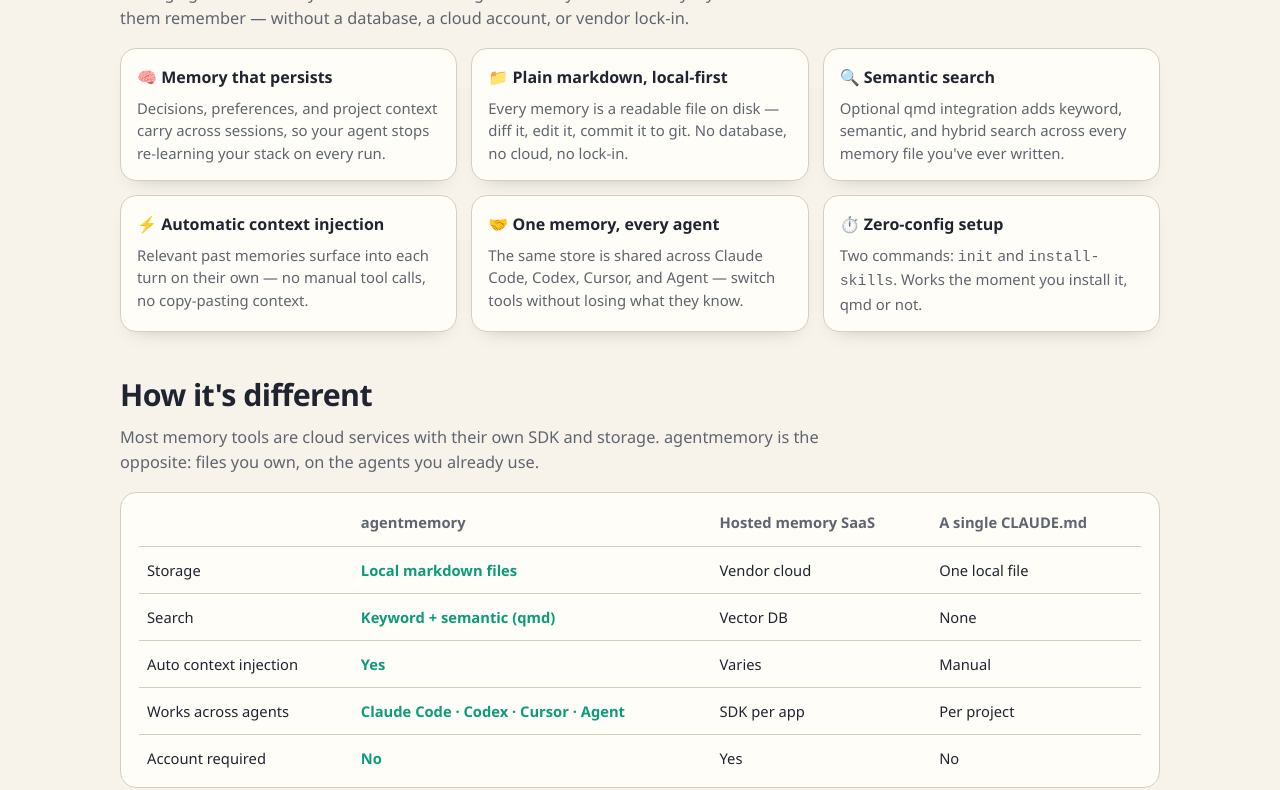
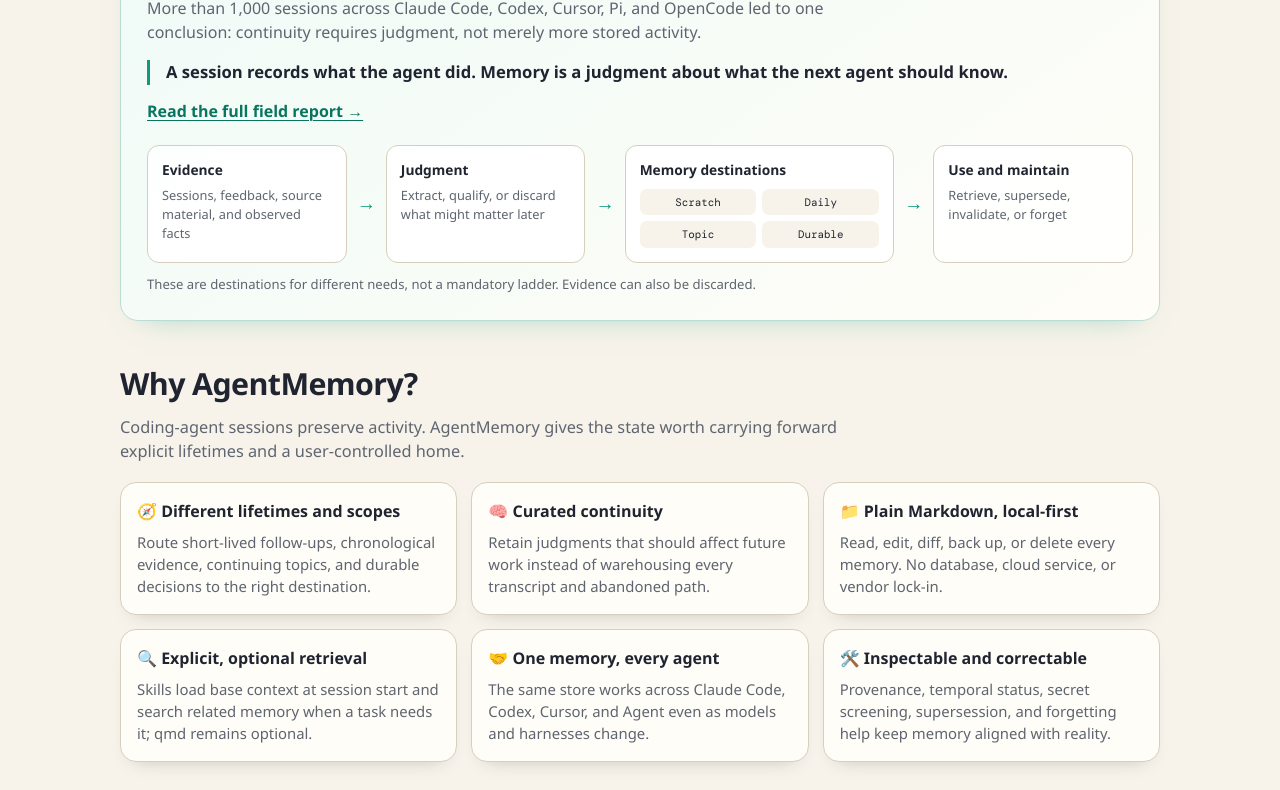
Before and after one commit to jayzeng/agentmemory, a website: page docs/index.html in a window 1280 px wide. Shown: the part 717-1507 px from the top of the page. Drawn offline with nearby package versions, Linux system fonts and the light colour scheme; a web font is replaced by a local one.

Commit message:
docs: align product surfaces with field report

```diff
--- a/docs/index.html
+++ b/docs/index.html
@@ -3,23 +3,23 @@
 <head>
 	<meta charset="utf-8" />
 	<meta name="viewport" content="width=device-width, initial-scale=1" />
-	<title>agentmemory — Persistent Memory for Coding Agents (Claude Code, Codex, Cursor)</title>
+	<title>AgentMemory — User-Owned Memory That Survives Coding Agents</title>
 	<meta
 		name="description"
-		content="agentmemory gives coding agents a durable, local-first memory: long-term facts, daily logs, topic notes, and a scratchpad checklist stored as plain markdown, with optional qmd semantic search. Works with Claude Code, OpenAI Codex, Cursor, and Agent CLI."
+		content="AgentMemory is a local, user-owned state layer for coding agents. Keep scratch work, daily evidence, topic notes, and durable decisions as plain Markdown, with optional qmd retrieval."
 	/>
-	<meta name="keywords" content="agent memory, coding agent memory, AI memory, Claude Code memory, Codex memory, Cursor memory, persistent memory, markdown memory, semantic search, qmd" />
+	<meta name="keywords" content="agent memory, coding agent memory, AI memory, Claude Code memory, Codex memory, Cursor memory, persistent memory, state management, markdown memory, semantic search, qmd" />
 	<link rel="canonical" href="https://jayzeng.github.io/agentmemory/" />
 	<meta name="theme-color" content="#0d9b7a" />
 
 	<!-- Open Graph -->
 	<meta property="og:type" content="website" />
-	<meta property="og:site_name" content="agentmemory" />
+	<meta property="og:site_name" content="AgentMemory" />
 	<meta property="og:url" content="https://jayzeng.github.io/agentmemory/" />
-	<meta property="og:title" content="agentmemory — Persistent Memory for Coding Agents" />
+	<meta property="og:title" content="AgentMemory — Memory That Survives the Agent" />
 	<meta
 		property="og:description"
-		content="Durable, local-first memory for Claude Code, Codex, Cursor, and Agent CLI. Plain markdown you can read, edit, and commit — with optional qmd semantic search."
+		content="A local, user-owned state layer for Claude Code, Codex, Cursor, and Agent CLI. Plain Markdown with explicit lifetimes and optional retrieval."
 	/>
 	<meta property="og:image" content="https://raw.githubusercontent.com/jayzeng/agentmemory/main/.github/assets/social-preview.png" />
 	<meta property="og:image:width" content="1280" />
@@ -27,10 +27,10 @@
 
 	<!-- Twitter -->
 	<meta name="twitter:card" content="summary_large_image" />
-	<meta name="twitter:title" content="agentmemory — Persistent Memory for Coding Agents" />
+	<meta name="twitter:title" content="AgentMemory — Memory That Survives the Agent" />
 	<meta
 		name="twitter:description"
-		content="Durable, local-first memory for Claude Code, Codex, Cursor, and Agent CLI. Plain markdown you can read, edit, and commit — with optional qmd semantic search."
+		content="A local, user-owned state layer for coding agents, built from lessons across 1,000+ sessions."
 	/>
 	<meta name="twitter:image" content="https://raw.githubusercontent.com/jayzeng/agentmemory/main/.github/assets/social-preview.png" />
 
@@ -39,15 +39,25 @@
 	{
 		"@context": "https://schema.org",
 		"@type": "SoftwareApplication",
-		"name": "agentmemory",
-		"alternateName": ["agent-memory", "myagentmemory"],
+		"name": "AgentMemory",
+		"alternateName": ["agentmemory", "agent-memory", "myagentmemory"],
 		"applicationCategory": "DeveloperApplication",
 		"operatingSystem": "macOS, Linux, Windows",
-		"description": "Persistent, local-first memory for coding agents (Claude Code, OpenAI Codex, Cursor, Agent CLI). Long-term facts, daily logs, topic notes, and a scratchpad stored as plain markdown, with optional qmd semantic search.",
+		"description": "A local, user-owned state layer for coding agents. Scratch work, daily evidence, topic notes, and durable decisions remain plain Markdown, with optional qmd retrieval.",
 		"url": "https://jayzeng.github.io/agentmemory/",
 		"downloadUrl": "https://www.npmjs.com/package/myagentmemory",
 		"codeRepository": "https://github.com/jayzeng/agentmemory",
 		"license": "https://opensource.org/licenses/MIT",
+		"subjectOf": {
+			"@type": "Article",
+			"headline": "What 1000+ coding agent sessions taught me about LLM memory.",
+			"url": "https://www.jayzeng.com/writing/agentmemory-field-report/",
+			"author": {
+				"@type": "Person",
+				"name": "Jay Zeng",
+				"url": "https://www.jayzeng.com/"
+			}
+		},
 		"offers": { "@type": "Offer", "price": "0", "priceCurrency": "USD" }
 	}
 	</script>
@@ -209,6 +219,7 @@
 		}
 
 		.card {
+			min-width: 0;
 			background: var(--surface);
 			border: 1px solid var(--stroke);
 			border-radius: 16px;
@@ -239,6 +250,7 @@
 		}
 
 		.command code {
+			min-width: 0;
 			color: #daf9f0;
 			font-family: "DM Mono", "SFMono-Regular", "Menlo", monospace;
 			font-size: 0.82rem;
@@ -344,6 +356,98 @@
 			font-size: 1.02rem;
 		}
 
+		.field-report {
+			margin-top: 22px;
+			padding: 26px;
+			background: linear-gradient(145deg, #effbf7, #fffdf7);
+			border: 1px solid #b9ddd3;
+			border-radius: 18px;
+			box-shadow: 0 14px 30px -24px rgba(13, 155, 122, 0.55);
+		}
+
+		.field-report h2 {
+			margin: 0;
+			font-size: clamp(1.35rem, 2.6vw, 1.9rem);
+			letter-spacing: -0.02em;
+		}
+
+		.field-report > p:not(.kicker):not(.lifecycle-note) {
+			max-width: 760px;
+			margin: 10px 0 0;
+			color: var(--muted);
+		}
+
+		.field-report blockquote {
+			margin: 16px 0 0;
+			padding-left: 16px;
+			border-left: 3px solid var(--accent);
+			font-size: 1.04rem;
+			font-weight: 600;
+		}
+
+		.field-report-link {
+			display: inline-block;
+			margin-top: 14px;
+			color: #08765f;
+			font-weight: 700;
+		}
+
+		.lifecycle-flow {
+			margin-top: 22px;
+			display: grid;
+			grid-template-columns: minmax(0, 1fr) auto minmax(0, 1fr) auto minmax(0, 1.35fr) auto minmax(0, 1fr);
+			gap: 10px;
+			align-items: stretch;
+		}
+
+		.lifecycle-node {
+			min-width: 0;
+			padding: 14px;
+			background: rgba(255, 255, 255, 0.88);
+			border: 1px solid var(--stroke);
+			border-radius: 12px;
+		}
+
+		.lifecycle-node strong {
+			display: block;
+			font-size: 0.86rem;
+		}
+
+		.lifecycle-node p {
+			margin: 5px 0 0;
+			color: var(--muted);
+			font-size: 0.8rem;
+		}
+
+		.lifecycle-destinations {
+			margin-top: 8px;
+			display: grid;
+			grid-template-columns: repeat(2, minmax(0, 1fr));
+			gap: 6px;
+		}
+
+		.lifecycle-destinations span {
+			padding: 5px 7px;
+			background: #f7f3ea;
+			border-radius: 7px;
+			font-family: "DM Mono", "SFMono-Regular", "Menlo", monospace;
+			font-size: 0.68rem;
+			text-align: center;
+		}
+
+		.lifecycle-arrow {
+			align-self: center;
+			color: var(--accent);
+			font-size: 1.2rem;
+			font-weight: 800;
+		}
+
+		.lifecycle-note {
+			margin: 12px 0 0;
+			color: var(--muted);
+			font-size: 0.82rem;
+		}
+
 		.why-grid {
 			margin-top: 18px;
 			display: grid;
@@ -389,10 +493,12 @@
 			border: 1px solid var(--stroke);
 			border-radius: 16px;
 			padding: 6px 18px;
+			overflow-x: auto;
 		}
 
 		.compare table {
 			width: 100%;
+			min-width: 680px;
 			border-collapse: collapse;
 			font-size: 0.92rem;
 		}
@@ -416,6 +522,15 @@
 		.compare .yes { color: var(--accent); font-weight: 700; }
 
 		@media (max-width: 860px) {
+			.lifecycle-flow {
+				grid-template-columns: 1fr;
+			}
+
+			.lifecycle-arrow {
+				justify-self: center;
+				transform: rotate(90deg);
+			}
+
 			.why-grid {
 				grid-template-columns: 1fr;
 			}
@@ -457,23 +572,23 @@
 			</div>
 			<nav class="nav">
 				<a href="https://github.com/jayzeng/agentmemory">GitHub</a>
+				<a href="https://www.jayzeng.com/writing/agentmemory-field-report/">Field report</a>
 				<a href="https://github.com/jayzeng/agentmemory#installation">Install</a>
 				<a href="https://github.com/jayzeng/agentmemory#cli-commands">Commands</a>
 			</nav>
 		</header>
 
 		<section class="hero reveal">
-			<p class="kicker">Persistent memory for coding agents · CLI + skills</p>
-			<h1>Stop losing context between sessions.</h1>
+			<p class="kicker">Built from lessons across 1,000+ coding-agent sessions</p>
+			<h1>Memory that survives the agent.</h1>
 			<p>
-				agentmemory gives your coding agent a durable, local-first memory — long-term facts, daily logs, topic
-				notes, and a scratchpad checklist, all stored as plain markdown you can read, edit, and commit. Optional
-				<a href="https://github.com/tobi/qmd">qmd</a> semantic search surfaces the right memory into every turn,
-				automatically.
+				AgentMemory is a local, user-owned state layer for coding agents. Keep scratch work, daily evidence,
+				topic notes, and durable decisions as plain Markdown, then retrieve what matters with optional
+				<a href="https://github.com/tobi/qmd">qmd</a> search.
 			</p>
 			<div class="cta-row">
 				<a class="btn btn-primary" href="https://github.com/jayzeng/agentmemory#installation">Get Started</a>
-				<a class="btn btn-secondary" href="https://github.com/jayzeng/agentmemory">View on GitHub</a>
+				<a class="btn btn-secondary" href="https://www.jayzeng.com/writing/agentmemory-field-report/">Read the field report</a>
 			</div>
 			<div class="hero-badges">
 				<a href="https://www.npmjs.com/package/myagentmemory"><img src="https://img.shields.io/npm/v/myagentmemory?color=0d9b7a&logo=npm&label=npm" alt="npm version" /></a>
@@ -489,86 +604,131 @@
 			</div>
 		</section>
 
+		<section class="field-report reveal" aria-labelledby="field-report-title">
+			<p class="kicker">The systems argument behind AgentMemory</p>
+			<h2 id="field-report-title">A transcript is not memory.</h2>
+			<p>
+				More than 1,000 sessions across Claude Code, Codex, Cursor, Pi, and OpenCode led to one conclusion:
+				continuity requires judgment, not merely more stored activity.
+			</p>
+			<blockquote>A session records what the agent did. Memory is a judgment about what the next agent should know.</blockquote>
+			<a class="field-report-link" href="https://www.jayzeng.com/writing/agentmemory-field-report/">Read the full field report →</a>
+
+			<div class="lifecycle-flow" aria-label="Agent memory state lifecycle">
+				<div class="lifecycle-node">
+					<strong>Evidence</strong>
+					<p>Sessions, feedback, source material, and observed facts</p>
+				</div>
+				<span class="lifecycle-arrow" aria-hidden="true">→</span>
+				<div class="lifecycle-node">
+					<strong>Judgment</strong>
+					<p>Extract, qualify, or discard what might matter later</p>
+				</div>
+				<span class="lifecycle-arrow" aria-hidden="true">→</span>
+				<div class="lifecycle-node">
+					<strong>Memory destinations</strong>
+					<div class="lifecycle-destinations">
+						<span>Scratch</span>
+						<span>Daily</span>
+						<span>Topic</span>
+						<span>Durable</span>
+					</div>
+				</div>
+				<span class="lifecycle-arrow" aria-hidden="true">→</span>
+				<div class="lifecycle-node">
+					<strong>Use and maintain</strong>
+					<p>Retrieve, supersede, invalidate, or forget</p>
+				</div>
+			</div>
+			<p class="lifecycle-note">These are destinations for different needs, not a mandatory ladder. Evidence can also be discarded.</p>
+		</section>
+
 		<section class="section reveal" aria-labelledby="why-title">
 			<div class="section-head">
-				<h2 id="why-title">Why agentmemory?</h2>
+				<h2 id="why-title">Why AgentMemory?</h2>
 				<p>
-					Coding agents start every session from zero. agentmemory is the memory layer that makes them
-					remember — without a database, a cloud account, or vendor lock-in.
+					Coding-agent sessions preserve activity. AgentMemory gives the state worth carrying forward explicit
+					lifetimes and a user-controlled home.
 				</p>
 			</div>
 			<div class="why-grid">
 				<article class="card">
-					<h3>🧠 Memory that persists</h3>
-					<p>Decisions, preferences, and project context carry across sessions, so your agent stops re-learning your stack on every run.</p>
+					<h3>🧭 Different lifetimes and scopes</h3>
+					<p>Route short-lived follow-ups, chronological evidence, continuing topics, and durable decisions to the right destination.</p>
 				</article>
 				<article class="card">
-					<h3>📁 Plain markdown, local-first</h3>
-					<p>Every memory is a readable file on disk — diff it, edit it, commit it to git. No database, no cloud, no lock-in.</p>
+					<h3>🧠 Curated continuity</h3>
+					<p>Retain judgments that should affect future work instead of warehousing every transcript and abandoned path.</p>
 				</article>
 				<article class="card">
-					<h3>🔍 Semantic search</h3>
-					<p>Optional qmd integration adds keyword, semantic, and hybrid search across every memory file you've ever written.</p>
+					<h3>📁 Plain Markdown, local-first</h3>
+					<p>Read, edit, diff, back up, or delete every memory. No database, cloud service, or vendor lock-in.</p>
 				</article>
 				<article class="card">
-					<h3>⚡ Automatic context injection</h3>
-					<p>Relevant past memories surface into each turn on their own — no manual tool calls, no copy-pasting context.</p>
+					<h3>🔍 Explicit, optional retrieval</h3>
+					<p>Skills load base context at session start and search related memory when a task needs it; qmd remains optional.</p>
 				</article>
 				<article class="card">
 					<h3>🤝 One memory, every agent</h3>
-					<p>The same store is shared across Claude Code, Codex, Cursor, and Agent — switch tools without losing what they know.</p>
+					<p>The same store works across Claude Code, Codex, Cursor, and Agent even as models and harnesses change.</p>
 				</article>
 				<article class="card">
-					<h3>⏱️ Zero-config setup</h3>
-					<p>Two commands: <code>init</code> and <code>install-skills</code>. Works the moment you install it, qmd or not.</p>
+					<h3>🛠️ Inspectable and correctable</h3>
+					<p>Provenance, temporal status, secret screening, supersession, and forgetting help keep memory aligned with reality.</p>
 				</article>
 			</div>
 		</section>
 
 		<section class="section reveal" aria-labelledby="diff-title">
 			<div class="section-head">
-				<h2 id="diff-title">How it's different</h2>
-				<p>Most memory tools are cloud services with their own SDK and storage. agentmemory is the opposite: files you own, on the agents you already use.</p>
+				<h2 id="diff-title">Mutable state needs a different home.</h2>
+				<p>Project instruction files are right for stable policy. AgentMemory carries the changing facts, decisions, and follow-ups that should shape future work.</p>
 			</div>
 			<div class="compare">
 				<table>
 					<thead>
 						<tr>
 							<th>&nbsp;</th>
-							<th>agentmemory</th>
-							<th>Hosted memory SaaS</th>
-							<th>A single CLAUDE.md</th>
+							<th>AgentMemory</th>
+							<th>Hosted memory service</th>
+							<th>Project instructions</th>
 						</tr>
 					</thead>
 					<tbody>
 						<tr>
-							<td>Storage</td>
-							<td><span class="yes">Local markdown files</span></td>
-							<td>Vendor cloud</td>
-							<td>One local file</td>
+							<td>Purpose</td>
+							<td><span class="yes">Mutable accumulated state</span></td>
+							<td>Managed application memory</td>
+							<td>Stable project policy</td>
 						</tr>
 						<tr>
-							<td>Search</td>
-							<td><span class="yes">Keyword + semantic (qmd)</span></td>
-							<td>Vector DB</td>
-							<td>None</td>
+							<td>Source of truth</td>
+							<td><span class="yes">Local Markdown files</span></td>
+							<td>Vendor-managed storage</td>
+							<td>Repository file</td>
 						</tr>
 						<tr>
-							<td>Auto context injection</td>
-							<td><span class="yes">Yes</span></td>
-							<td>Varies</td>
-							<td>Manual</td>
+							<td>Lifetimes and scopes</td>
+							<td><span class="yes">Scratch · daily · topic · durable</span></td>
+							<td>Product-specific</td>
+							<td>One policy scope</td>
 						</tr>
 						<tr>
-							<td>Works across agents</td>
+							<td>Context delivery</td>
+							<td><span class="yes">Session start + explicit search</span></td>
+							<td>Product-specific</td>
+							<td>Host-loaded policy</td>
+						</tr>
+						<tr>
+							<td>Portability</td>
 							<td><span class="yes">Claude Code · Codex · Cursor · Agent</span></td>
-							<td>SDK per app</td>
-							<td>Per project</td>
+							<td>Integration-dependent</td>
+							<td>Repository-scoped</td>
 						</tr>
 						<tr>
 							<td>Account required</td>
 							<td><span class="yes">No</span></td>
-							<td>Yes</td>
+							<td>Typically</td>
 							<td>No</td>
 						</tr>
 					</tbody>
@@ -632,7 +792,7 @@
 			</article>
 			<article class="card reveal">
 				<h2>Install skill files</h2>
-				<p>Wire memory into Claude Code, Codex, Cursor, and Agent CLI in one command.</p>
+				<p>Wire memory workflows into Claude Code, Codex, Cursor, and Agent CLI in one command.</p>
 				<div class="command">
 					<code id="cmd-skills">agent-memory install-skills</code>
 					<button class="copy" type="button" data-copy="cmd-skills">Copy</button>
@@ -645,13 +805,14 @@
 			<ol>
 				<li>Install `agent-memory` from npm or Homebrew.</li>
 				<li>Run `agent-memory init` to create local memory storage.</li>
-				<li>Run `agent-memory install-skills` to enable prompt injection across agents.</li>
+				<li>Run `agent-memory install-skills` to enable shared memory workflows across agents.</li>
 			</ol>
 		</section>
 
 		<p class="footer reveal">
 			Source, docs, and issue tracker:
 			<a href="https://github.com/jayzeng/agentmemory">github.com/jayzeng/agentmemory</a>
+			· <a href="https://www.jayzeng.com/writing/agentmemory-field-report/">Read the field report</a>
 		</p>
 	</main>
 
```
Also changed, not shown: README.md.
